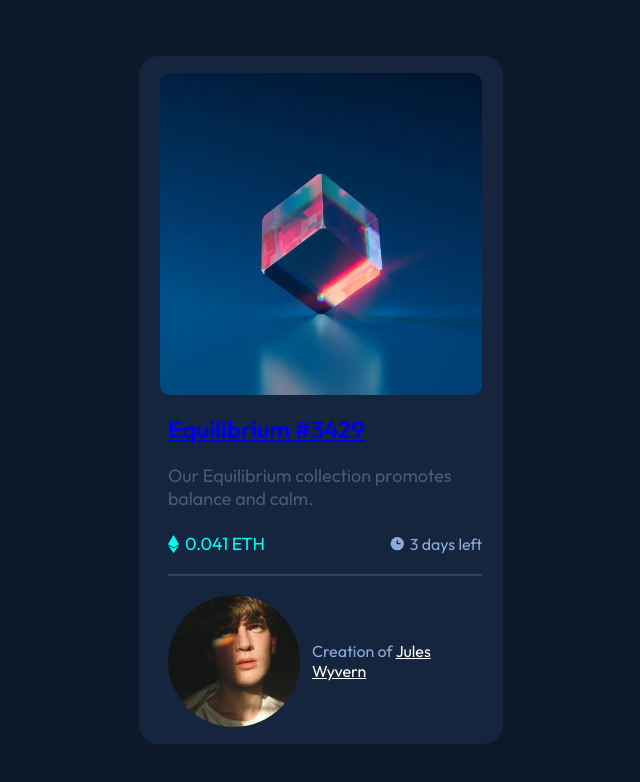
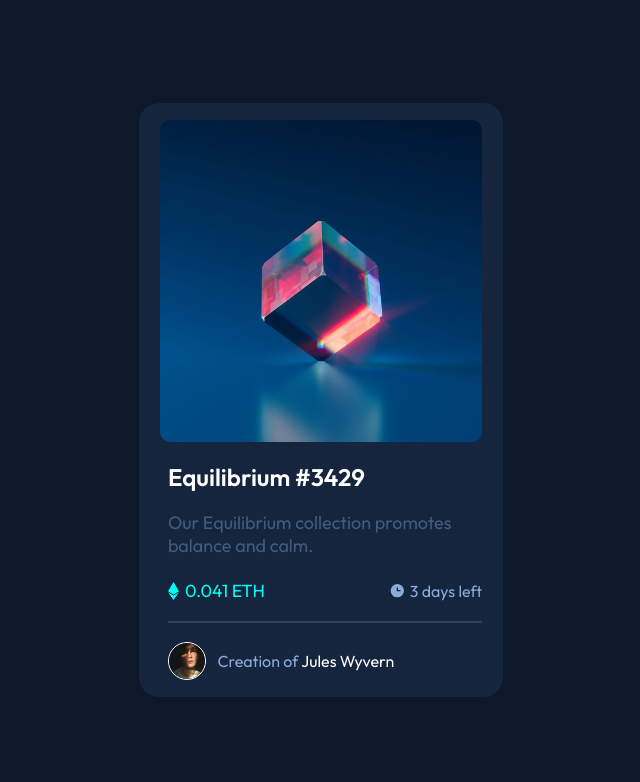
Before and after one commit to AmanGupta1703/NFT-Preview-Card-Component, a plain HTML site: page index.html in a window 1280 px wide. Shown: the whole page, without its empty margins (319-959 px from the left). Drawn offline with Linux system fonts and the light colour scheme.

Commit message:
Update style.css

```diff
--- a/css/style.css
+++ b/css/style.css
@@ -72,7 +72,6 @@ hr {
   overflow: hidden;
   border-radius: 10px;
 }
-
 .equilibrium-img {
   width: 100%;
   display: block;
@@ -100,6 +99,11 @@ hr {
   color: var(--white);
   cursor: pointer;
   transition: 0.4s ease;
+}
+
+.big-heading a {
+  color: var(--white);
+  text-decoration: none;
 }
 
 .nft-description {
@@ -144,8 +148,10 @@ hr {
   margin: 1.2rem 0 0;
 }
 
-.creator-img {
-  width: 18%;
+.image-avatar {
+  width: 12%;
+  border: 1px solid var(--white);
+  border-radius: 100%;
 }
 
 .created-by {
@@ -155,12 +161,13 @@ hr {
 .creator-name {
   color: var(--white);
   cursor: pointer;
+  text-decoration: none;
   transition: 0.4s ease;
 }
 
 /* Hover Status */
 
-.big-heading:hover,
+.big-heading a:hover,
 .creator-name:hover {
   color: var(--cyan);
 }
```
